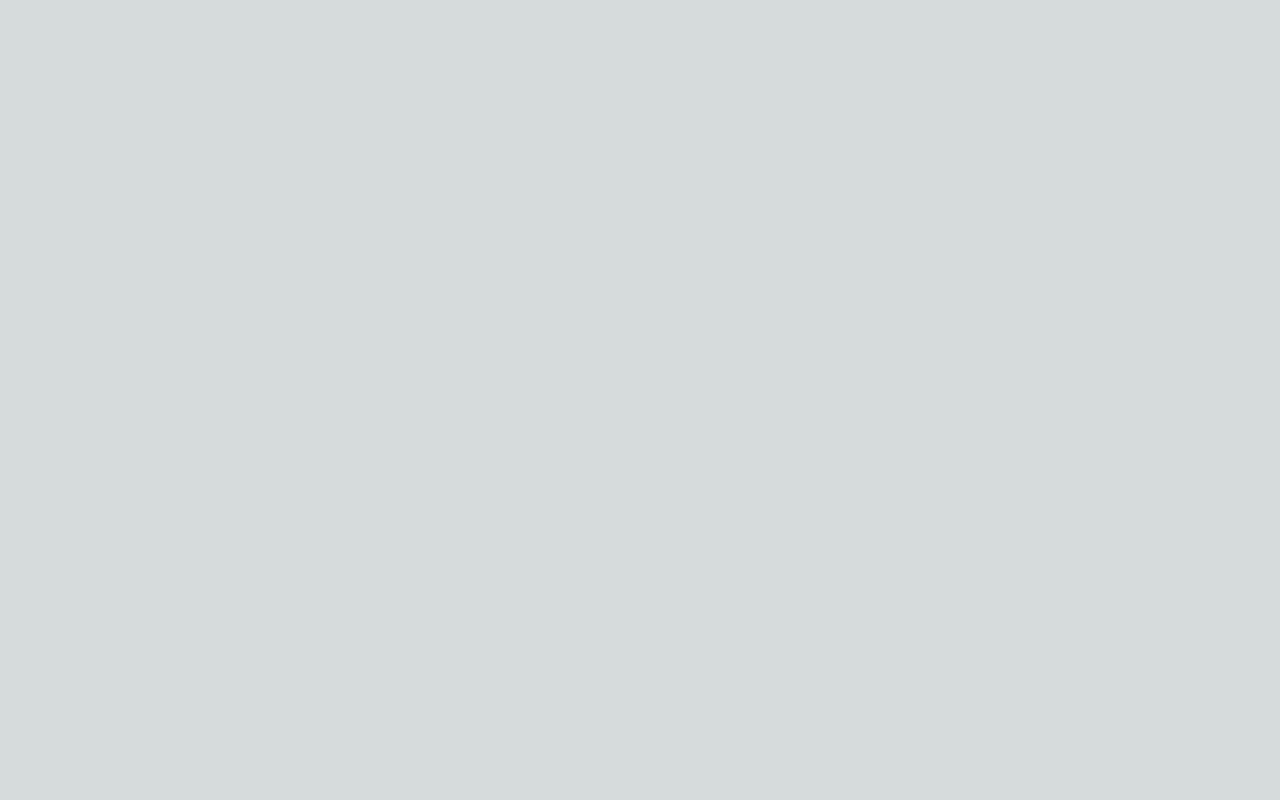
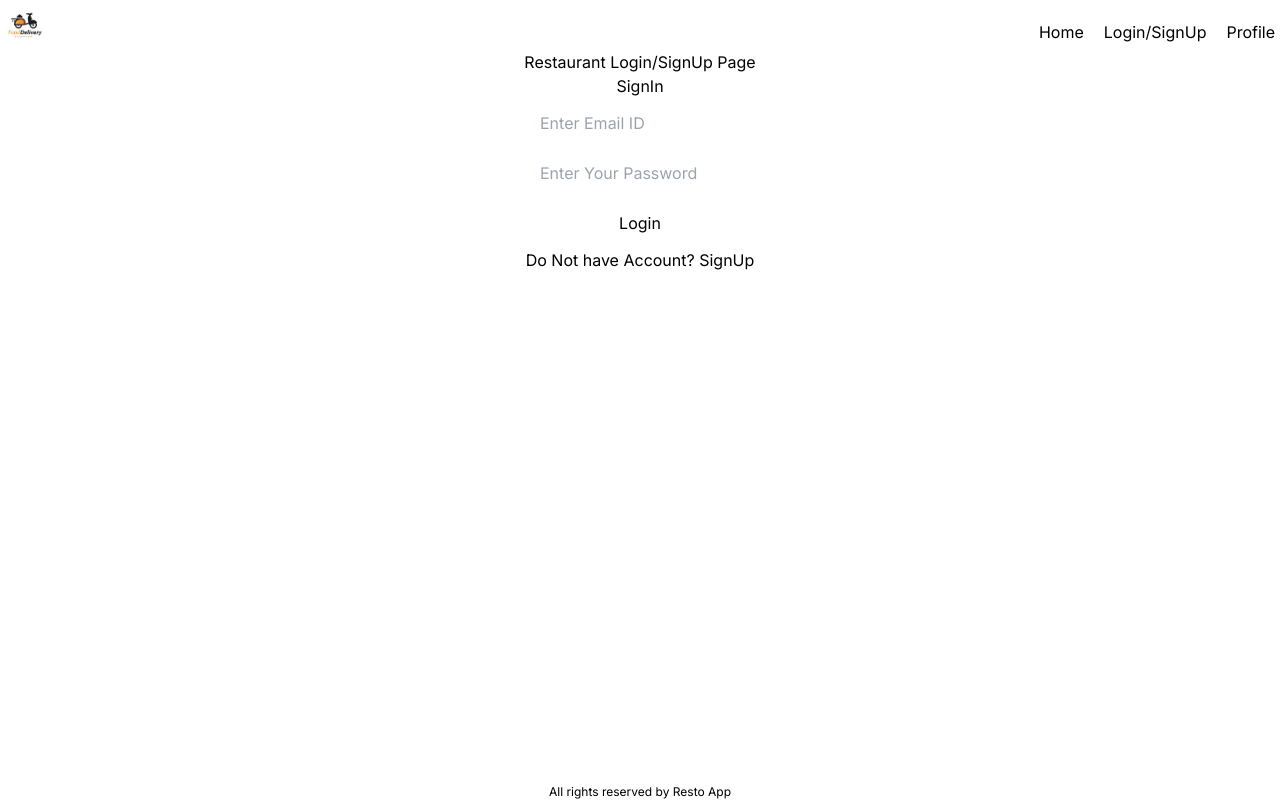
Before and after one commit to Chirag1905/Food-Delivery-Project, a Next.js app: page / in a window 1280 px wide. Built offline with nearby package versions, Linux system fonts and the light colour scheme.

Commit message:
third commit

```diff
--- /dev/null
+++ b/app/_components/RestaurantFooter.jsx
@@ -0,0 +1,13 @@
+import React from "react";
+
+const RestaurantFooter = () => {
+  return (
+    <>
+      <div className="fixed bottom-0 w-full text-center text-xs">
+        <p>All rights reserved by Resto App</p>
+      </div>
+    </>
+  );
+};
+
+export default RestaurantFooter;
--- /dev/null
+++ b/app/_components/RestaurantHeader.jsx
@@ -0,0 +1,25 @@
+import Image from "next/image";
+import Link from "next/link";
+import React from "react";
+
+const RestaurantHeader = () => {
+  return (
+    <div className="flex justify-between">
+      <Image src="/Logo.jpeg" alt="Restaurant Logo" width={50} height={50} />
+      <ul className="flex space-x-5 space-y-5 pr-[5px]">
+        <li/>
+        <li>
+          <Link href="/">Home</Link>
+        </li>
+        <li>
+          <Link href="/">Login/SignUp</Link>
+        </li>
+        <li>
+          <Link href="/">Profile</Link>
+        </li>
+      </ul>
+    </div>
+  );
+};
+
+export default RestaurantHeader;
--- /dev/null
+++ b/app/_components/RestaurantLogin.jsx
@@ -0,0 +1,44 @@
+import React from "react";
+import { useForm } from "react-hook-form";
+
+const RestaurantLogin = () => {
+  const {
+    register,
+    handleSubmit,
+    formState: { errors },
+  } = useForm();
+
+  const onSubmit = (data) => {
+    console.log(data);
+  };
+  return (
+    <>
+      <h3>SignIn</h3>
+      <form className="flex flex-col" onSubmit={handleSubmit(onSubmit)}>
+        <div className="m-[10px]">
+          <input
+            type="text"
+            className="w-[200px] h-[30px]"
+            placeholder="Enter Email ID"
+            {...register("email", { required: "Email is required" })}
+          />
+          {errors.email && <p>{errors.email.message}</p>}
+        </div>
+        <div className="m-[10px]">
+          <input
+            type="password"
+            className="w-[200px] h-[30px]"
+            placeholder="Enter Your Password"
+            {...register("password", { required: "Password is required" })}
+          />
+          {errors.password && <p>{errors.password.message}</p>}
+        </div>
+        <div className="m-[10px]">
+          <button className="w-[200px] h-[30px]">Login</button>
+        </div>
+      </form>
+    </>
+  );
+};
+
+export default RestaurantLogin;
--- a/app/_components/RestaurantSignUp.jsx
+++ b/app/_components/RestaurantSignUp.jsx
@@ -1,68 +1,106 @@
 import React from "react";
+import { useForm } from "react-hook-form";
 
 const RestaurantSignUp = () => {
+  const {
+    register,
+    handleSubmit,
+    formState: { errors },
+  } = useForm();
+
+  const onSubmit = async (data) => {
+    console.log(data.email);
+    let result = await fetch("http://localhost:3000/api/restaurant", {
+      method: "POST",
+      body: JSON.stringify({
+        email: data.email,
+        password: data.password,
+        name: data.name,
+        city: data.city,
+        address: data.address,
+        contact: data.contact,
+      }),
+    });
+    result = await result.json();
+    console.log("🚀 ~ onSubmit ~ result:", result);
+    if(result.success){
+      alert("Restaurant Registrated Sucessfully")
+    }
+  };
   return (
     <>
-      <h3>Signup</h3>
-      <div className="input-wrapper">
+      <h3>SignUp</h3>
+      <form className="flex flex-col" onSubmit={handleSubmit(onSubmit)}>
+        <div className="m-[10px]">
           <input
             type="text"
-          name=""
-          placeholder="Enter email id"
-          className="input-field"
+            className="w-[200px] h-[30px]"
+            placeholder="Enter Email ID"
+            {...register("email", { required: "Email is required" })}
           />
+          {errors.email && <p>{errors.email.message}</p>}
         </div>
-      <div className="input-wrapper">
+        <div className="m-[10px]">
           <input
             type="password"
-          name=""
-          placeholder="Enter password"
-          className="input-field"
+            className="w-[200px] h-[30px]"
+            placeholder="Enter Your Password"
+            {...register("password", { required: "Password is required" })}
           />
+          {errors.password && <p>{errors.password.message}</p>}
         </div>
-      <div className="input-wrapper">
+        <div className="m-[10px]">
           <input
             type="password"
-          name=""
-          placeholder="Confirm password"
-          className="input-field"
+            className="w-[200px] h-[30px]"
+            placeholder="Enter Confirm Password"
+            {...register("c_password", {
+              required: "Confirm Password is required",
+            })}
           />
+          {errors.c_password && <p>{errors.c_password.message}</p>}
         </div>
-      <div className="input-wrapper">
+        <div className="m-[10px]">
           <input
-          type="password"
-          name=""
-          placeholder="Enter resaurant name"
-          className="input-field"
+            type="text"
+            className="w-[200px] h-[30px]"
+            placeholder="Enter Your Restaurant Name"
+            {...register("name", { required: "Restaurant Name is required" })}
           />
+          {errors.name && <p>{errors.name.message}</p>}
         </div>
-      <div className="input-wrapper">
+        <div className="m-[10px]">
           <input
-          type="password"
-          name=""
-          placeholder="Enter city"
-          className="input-field"
+            type="text"
+            className="w-[200px] h-[30px]"
+            placeholder="Enter City Name"
+            {...register("city", { required: "City Name is required" })}
           />
+          {errors.city && <p>{errors.city.message}</p>}
         </div>
-      <div className="input-wrapper">
+        <div className="m-[10px]">
+          <textarea
+            className="w-[200px] h-[30px]"
+            placeholder="Enter Your Address"
+            {...register("address", { required: "Address is required" })}
+          />
+          {errors.address && <p>{errors.address.message}</p>}
+        </div>
+        <div className="m-[10px]">
           <input
-          type="password"
-          name=""
-          placeholder="Enter full address"
-          className="input-field"
+            type="number"
+            className="w-[200px] h-[30px]"
+            placeholder="Enter Contact Number"
+            {...register("contact", { required: "Contact Number is required" })}
           />
+          {errors.contact && <p>{errors.contact.message}</p>}
         </div>
-      <div className="input-wrapper">
-        <input
-          type="password"
-          name=""
-          placeholder="Enter contact number"
-          className="input-field"
-        />
+        <div className="m-[10px]">
+          <button type="submit" className="w-[200px] h-[30px]">
+            Register
+          </button>
         </div>
-      <div className="input-wrapper">
-        <button className="button">SignUp</button>
-      </div>
+      </form>
     </>
   );
 };
--- a/app/_components/restaurantLogin.jsx
+++ /dev/null
@@ -1,20 +0,0 @@
-import React from 'react'
-
-const RestaurantLogin = () => {
-  return (
-    <>
-    <h3>Login Component</h3>
-    <div className="input-wrapper">
-      <input type="text" name="" placeholder="Enter email id" className="input-field"/>
-    </div>
-    <div className="input-wrapper">
-      <input type="password" name="" placeholder="Enter password" className="input-field"/>
-    </div>
-    <div className="input-wrapper">
-      <button className="button">Login</button>
-    </div>
-    </>
-  )
-}
-
-export default RestaurantLogin
--- /dev/null
+++ b/app/api/restaurant/route.js
@@ -0,0 +1,18 @@
+import { connectionStr } from "@/app/lib/db";
+import { restaurantSchema } from "@/app/lib/restaurantsModel";
+import mongoose from "mongoose";
+import { NextResponse } from "next/server";
+
+export async function GET() {
+  await mongoose.connect(connectionStr);
+  const data = await restaurantSchema.find();
+  console.log(data);
+  return NextResponse.json({ result: true });
+}
+export async function POST(request) {
+  let payload = await request.json();
+  await mongoose.connect(connectionStr);
+  const restaurant = new restaurantSchema(payload);
+  const result = await restaurant.save();
+  return NextResponse.json({ result, success: true });
+}
--- a/app/globals.css
+++ b/app/globals.css
@@ -2,7 +2,7 @@
 @tailwind components;
 @tailwind utilities;
 
-:root {
+/* :root {
   --foreground-rgb: 0, 0, 0;
   --background-start-rgb: 214, 219, 220;
   --background-end-rgb: 255, 255, 255;
@@ -24,7 +24,7 @@ body {
       rgb(var(--background-end-rgb))
     )
     rgb(var(--background-start-rgb));
-}
+} */
 
 @layer utilities {
   .text-balance {
@@ -33,21 +33,21 @@ body {
 }
 
 
-.input-wrapper{
+/* .input-wrapper{
   margin: 10px;
-}
-.input-field{
+} */
+/* .input-field{
   width: 200px;
   height: 30px;
-}
-.button{
+} */
+/* .button{
   width: 200px;
   height: 30px;
-}
+} */
 
-.container{
+/* .container{
   text-align: center;
-}
+} */
 
 .button-login{
   border: 0;
--- /dev/null
+++ b/app/lib/db.js
@@ -0,0 +1,2 @@
+const {username,password}= process.env
+export const connectionStr="mongodb+srv://"+username+":"+password+"@cluster0.ujeso.mongodb.net/foodDB?retryWrites=true&w=majority&appName=Cluster0";
--- /dev/null
+++ b/app/lib/restaurantsModel.js
@@ -0,0 +1,13 @@
+const { default: mongoose } = require("mongoose");
+
+const restaurantModel = new mongoose.Schema({
+  name: String,
+  email: String,
+  password: String,
+  address: String,
+  city: String,
+  contact: String,
+});
+
+export const restaurantSchema =
+  mongoose.models.restaurants || mongoose.model("restaurants", restaurantModel);
--- a/app/page.jsx
+++ b/app/page.jsx
@@ -1,8 +1,9 @@
-import Image from "next/image";
+import Restaurant from "./restaurant/page";
 
 export default function Home() {
   return (
-  <>
-  </>
+    <>
+      <Restaurant />
+    </>
   );
 }
--- a/app/restaurant/page.jsx
+++ b/app/restaurant/page.jsx
@@ -1,22 +1,28 @@
 "use client";
 import { useState } from "react";
-import RestaurantLogin from "../_components/restaurantLogin";
-import RestaurantSignUp from "../_components/restaurantSignUp";
+import RestaurantLogin from "../_components/RestaurantLogin";
+import RestaurantSignUp from "../_components/RestaurantSignUp";
+import RestaurantHeader from "../_components/RestaurantHeader";
+import RestaurantFooter from "../_components/RestaurantFooter";
 
 const Restaurant = () => {
   const [login, setLogin] = useState(true);
   return (
     <>
-      <div className="container">
+      <div className="text-center">
+        <RestaurantHeader />
         <h1>Restaurant Login/SignUp Page</h1>
         {login ? <RestaurantLogin /> : <RestaurantSignUp />}
 
         <div>
           <button className="button-link" onClick={() => setLogin(!login)}>
-            {login ? "Do Not have Account" : "Already have Account? SignUp"}
+            {login
+              ? "Do Not have Account? SignUp"
+              : "Already have Account? SignIn"}
           </button>
         </div>
       </div>
+      <RestaurantFooter />
     </>
   );
 };
--- a/package.json
+++ b/package.json
@@ -9,9 +9,11 @@
     "lint": "next lint"
   },
   "dependencies": {
+    "mongoose": "^8.5.3",
+    "next": "14.2.5",
     "react": "^18",
     "react-dom": "^18",
-    "next": "14.2.5"
+    "react-hook-form": "^7.52.2"
   },
   "devDependencies": {
     "postcss": "^8",
```
Also changed, not shown: public/Logo.jpeg (added), 1 other file (tests, documents, lock files or other folders). Lines whose indentation alone changed are shown as unchanged.
